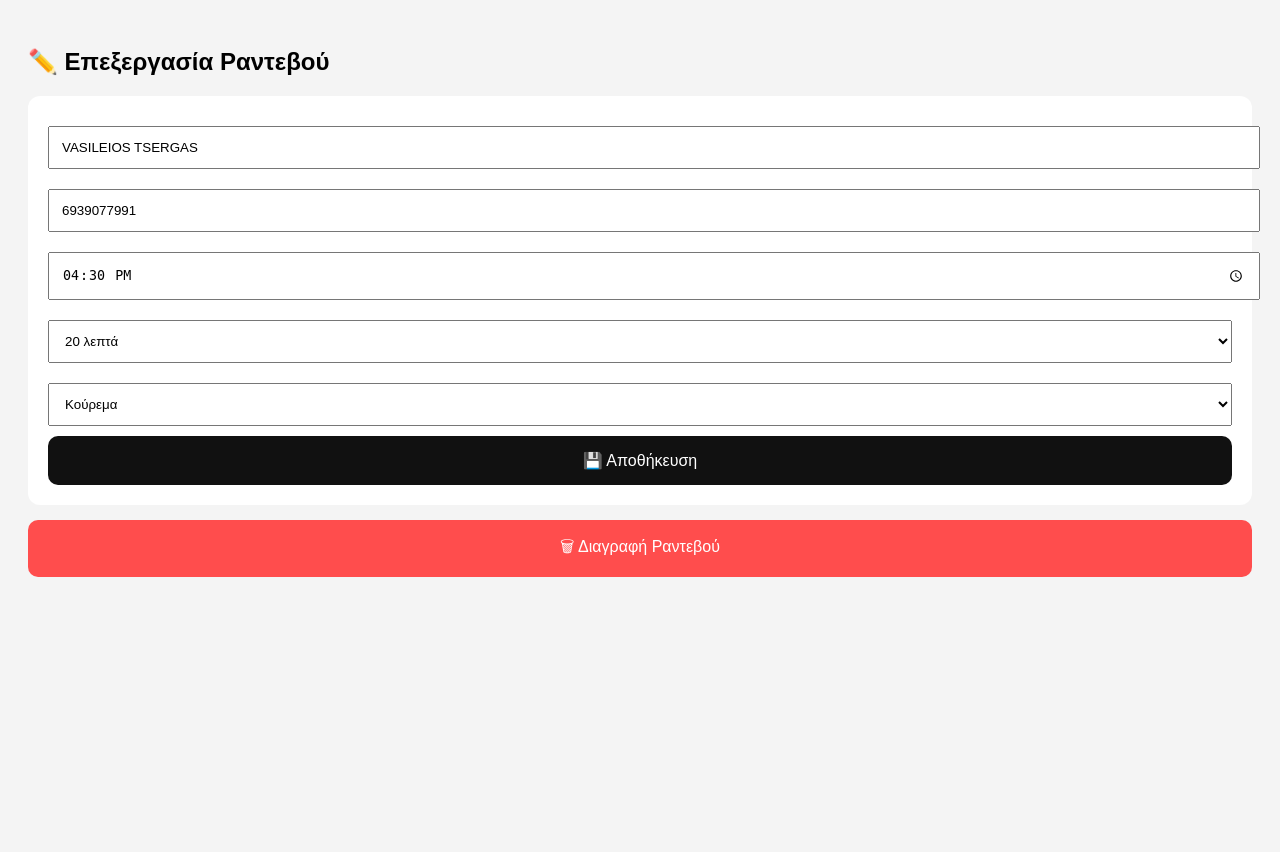
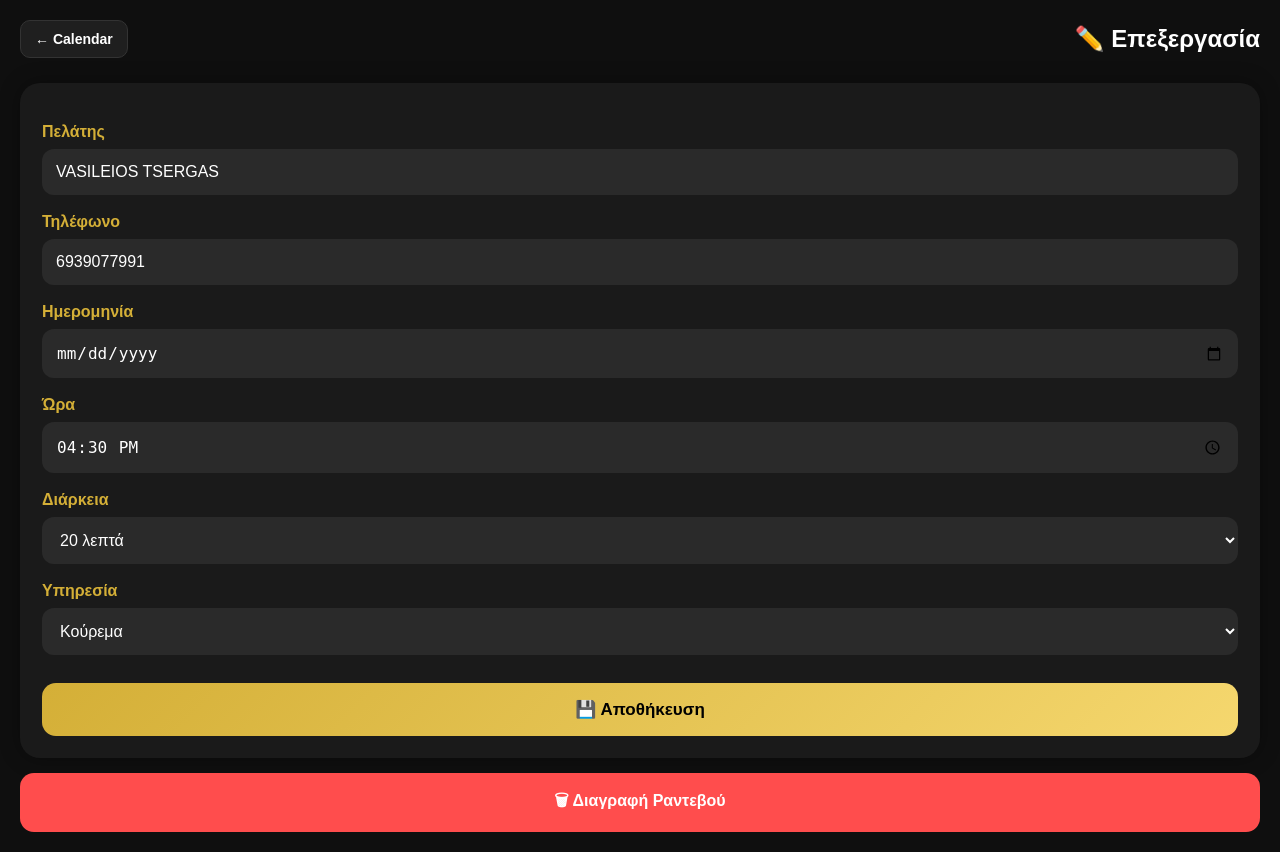
Before and after one commit to drboxer/barber-app, a Flask app: page /edit/2 in a window 1280 px wide. Before the commit the page ends 577 px from the top, so only its background shows below. Run offline with Flask 3, Linux system fonts and the light colour scheme; data comes from the database, SQL or seed files in the repository; both versions use the stored data as it was after the commit.

Commit message:
calendar upgrade

```diff
--- a/app.py
+++ b/app.py
@@ -1,8 +1,15 @@
 from flask import Flask, render_template, request, redirect
 import sqlite3
 from flask import jsonify
+from datetime import date
 
 app = Flask(__name__)
+
+def to_minutes(time_str):
+
+    h, m = map(int, time_str.split(":"))
+
+    return h * 60 + m
 
 # ---------------- DB ----------------
 def init_db():
@@ -28,129 +35,175 @@ init_db()
 # ---------------- HOME ----------------
 @app.route("/")
 def index():
+
+    today = date.today().isoformat()
+
+    conn = sqlite3.connect("barber.db")
+
+    c = conn.cursor()
+
+    c.execute("""
+        SELECT *
+        FROM appointments
+        WHERE date=?
+        ORDER BY start_time
+    """, (today,))
+
+    appointments = c.fetchall()
+
+    conn.close()
+
+    estimated = len(appointments) * 15
+
+    return render_template(
+        "index.html",
+        appointments=appointments,
+        estimated=estimated
+    )
+
+# ---------------- ADD ----------------
+@app.route("/add", methods=["GET", "POST"])
+def add():
+
+    conn = sqlite3.connect("barber.db")
+    c = conn.cursor()
+
+    if request.method == "POST":
+
+        name = request.form["name"]
+        phone = request.form["phone"]
+
+        date = request.form["date"]
+
+        start_time = request.form["start_time"]
+
+        duration = int(request.form["duration"])
+
+        service = request.form["service"]
+
+        # conflict check
+        c.execute("""
+                    SELECT start_time, duration
+                    FROM appointments
+                    WHERE date=?
+                """, (date,))
+
+        existing = c.fetchall()
+
+        new_start = to_minutes(start_time)
+        new_end = new_start + duration
+
+        for appt in existing:
+
+            existing_start = to_minutes(appt[0])
+            existing_end = existing_start + appt[1]
+
+            overlap = (
+                    new_start < existing_end and
+                    new_end > existing_start
+            )
+
+            if overlap:
+                conn.close()
+
+                return render_template(
+                    "conflict.html",
+                    start_time=start_time,
+                    date=date
+                )
+        c.execute("""
+                    INSERT INTO appointments
+                    (name, phone, date, start_time, duration, service)
+                    VALUES (?, ?, ?, ?, ?, ?)
+                """, (
+            name,
+            phone,
+            date,
+            start_time,
+            duration,
+            service
+        ))
+
+        conn.commit()
+        conn.close()
+
+        return redirect("/calendar")
+
+    conn.close()
+    selected_time = request.args.get("time", "")
+
+    return render_template(
+        "add.html",
+        selected_time=selected_time
+    )
+
+
+@app.route("/calendar")
+def calendar():
+
     conn = sqlite3.connect("barber.db")
     c = conn.cursor()
 
     c.execute("""
-        SELECT id, name, phone, start_time, duration, service
+        SELECT id, name, phone, date, start_time, duration, service
         FROM appointments
         ORDER BY start_time
     """)
 
     appointments = c.fetchall()
+
     conn.close()
 
-    return render_template("index.html", appointments=appointments)
 
+    def add_minutes(time_str, duration):
 
-# ---------------- ADD ----------------
-@app.route("/add", methods=["GET", "POST"])
-def add():
-    if request.method == "POST":
-        name = request.form["name"]
-        phone = request.form["phone"]
-        start_time = request.form["start_time"]
-        duration = int(request.form["duration"])
-        service = request.form["service"]
+        h, m = map(int, time_str.split(":"))
 
-        conn = sqlite3.connect("barber.db")
-        c = conn.cursor()
+        total = h * 60 + m + duration
 
-        # ⛔ conflict check (overlap)
-        c.execute("SELECT start_time, duration FROM appointments")
-        existing = c.fetchall()
+        return f"{total // 60:02d}:{total % 60:02d}"
 
-        def to_minutes(t):
-            h, m = map(int, t.split(":"))
-            return h * 60 + m
-
-        new_start = to_minutes(start_time)
-        new_end = new_start + duration
-
-        for s, d in existing:
-            ex_start = to_minutes(s)
-            ex_end = ex_start + d
-
-            if not (new_end <= ex_start or new_start >= ex_end):
-                conn.close()
-                return "❌ Αυτή η ώρα είναι κλεισμένη"
-
-        c.execute("""
-            INSERT INTO appointments (name, phone, start_time, duration, service)
-            VALUES (?, ?, ?, ?, ?)
-        """, (name, phone, start_time, duration, service))
-
-        conn.commit()
-        conn.close()
-
-        return redirect("/")
-
-    selected_time = request.args.get("time", "")
-    return render_template("add.html", selected_time=selected_time)
-
-@app.route("/calendar")
-def calendar():
-    conn = sqlite3.connect("barber.db")
-    c = conn.cursor()
-
-    c.execute("""
-        SELECT id, name, start_time, duration, service
-        FROM appointments
-    """)
-
-    appointments = c.fetchall()
-    conn.close()
 
     events = []
 
     for a in appointments:
-        def add_minutes(time_str, duration):
 
-            h, m = map(int, time_str.split(":"))
+        end_time = add_minutes(a[4], a[5])
 
-            total = h * 60 + m + duration
+        color = "#3788d8"
 
-            return f"{total // 60:02d}:{total % 60:02d}"
+        if a[6] == "Fade":
+            color = "#ff4d4d"
 
-        events = []
+        elif a[6] == "Ξύρισμα":
+            color = "#222222"
 
-        for a in appointments:
-            end_time = add_minutes(a[2], a[3])
+        elif a[6] == "Παιδικό":
+            color = "#4CAF50"
 
-            def add_minutes(time_str, duration):
+        start_datetime = f"{a[3]}T{a[4]}"
+        end_datetime = f"{a[3]}T{end_time}"
 
-                h, m = map(int, time_str.split(":"))
+        events.append({
 
-                total = h * 60 + m + duration
+            "id": a[0],
 
-                return f"{total // 60:02d}:{total % 60:02d}"
+            "title": f"{a[1]} - {a[6]}",
 
-            events = []
+            "start": start_datetime,
 
-            for a in appointments:
-                end_time = add_minutes(a[2], a[3])
+            "end": end_datetime,
 
-                color = "#3788d8"
+            "backgroundColor": color,
 
-                if a[4] == "Fade":
-                    color = "#ff4d4d"
+            "borderColor": color
 
-                elif a[4] == "Ξύρισμα":
-                    color = "#222222"
+        })
 
-                elif a[4] == "Παιδικό":
-                    color = "#4CAF50"
-
-                events.append({
-                    "id": a[0],
-                    "title": f"{a[1]} - {a[4]}",
-                    "start": f"2026-05-15T{a[2]}",
-                    "end": f"2026-05-15T{end_time}",
-                    "backgroundColor": color,
-                    "borderColor": color
-                })
-
-    return render_template("calendar.html", events=events)
+    return render_template(
+        "calendar.html",
+        events=events
+    )
 
 @app.route("/edit/<int:id>", methods=["GET", "POST"])
 def edit(id):
@@ -168,9 +221,9 @@ def edit(id):
 
         c.execute("""
             UPDATE appointments
-            SET name=?, phone=?, start_time=?, duration=?, service=?
+            SET name=?, phone=?, date=?, start_time=?, duration=?, service=?
             WHERE id=?
-        """, (name, phone, start_time, duration, service, id))
+        """, (name, phone, date, start_time, duration, service, id))
 
         conn.commit()
         conn.close()
--- a/templates/calendar.html
+++ b/templates/calendar.html
@@ -95,7 +95,7 @@ body{
 
 <h2>📅 Barber Calendar</h2>
 
-</div><h2>📅 Barber Calendar</h2>
+</div>
 
 <div id="calendar"></div>
 
@@ -110,6 +110,7 @@ document.addEventListener('DOMContentLoaded', function() {
     locale: 'el',
 
     initialView: 'timeGridDay',
+    timeZone: 'local',
 
     slotMinTime: "07:00:00",
     slotMaxTime: "22:00:00",
--- a/templates/edit.html
+++ b/templates/edit.html
@@ -1,51 +1,105 @@
 <!DOCTYPE html>
-<html>
+<html lang="el">
+
 <head>
 
+<meta charset="UTF-8">
 <meta name="viewport" content="width=device-width, initial-scale=1.0">
+
+<title>Επεξεργασία Ραντεβού</title>
 
 <style>
 
 body{
-    font-family: Arial;
-    background:#f4f4f4;
+    margin:0;
+    font-family:Arial;
+    background:#0f0f0f;
+    color:white;
     padding:20px;
 }
 
-form{
-    background:white;
-    padding:20px;
-    border-radius:12px;
+.topbar{
+    display:flex;
+    justify-content:space-between;
+    align-items:center;
+    margin-bottom:25px;
 }
 
-input, select{
+.back-btn{
+    background:#1f1f1f;
+    color:white;
+    padding:10px 14px;
+    border-radius:10px;
+    text-decoration:none;
+    border:1px solid #333;
+    font-size:14px;
+    font-weight:bold;
+}
+
+h2{
+    margin:0;
+}
+
+form{
+    background:#1a1a1a;
+    padding:22px;
+    border-radius:20px;
+    box-shadow:0 0 20px rgba(0,0,0,0.35);
+}
+
+label{
+    display:block;
+    margin-top:18px;
+    margin-bottom:8px;
+    color:#d4af37;
+    font-weight:bold;
+}
+
+input,
+select{
     width:100%;
-    padding:12px;
-    margin:10px 0;
+    padding:14px;
+    border:none;
+    border-radius:12px;
+    background:#2a2a2a;
+    color:white;
+    font-size:16px;
+    box-sizing:border-box;
+}
+
+input:focus,
+select:focus{
+    outline:none;
+    border:2px solid #d4af37;
 }
 
 button{
     width:100%;
-    padding:15px;
+    margin-top:28px;
+    padding:16px;
     border:none;
-    border-radius:10px;
-    color:white;
-    font-size:16px;
+    border-radius:14px;
+    font-size:17px;
+    font-weight:bold;
 }
 
-.save{
-    background:#111;
+.save-btn{
+    background:linear-gradient(135deg,#d4af37,#f5d76e);
+    color:black;
 }
 
-.delete{
+.delete-btn{
+    display:block;
+    width:100%;
+    margin-top:15px;
+    padding:16px;
+    border-radius:14px;
     background:#ff4d4d;
+    color:white;
     text-align:center;
-    display:block;
-    padding:15px;
-    border-radius:10px;
     text-decoration:none;
-    color:white;
-    margin-top:15px;
+    font-weight:bold;
+    box-sizing:border-box;
 }
 
 </style>
@@ -54,44 +108,99 @@ button{
 
 <body>
 
-<h2>✏️ Επεξεργασία Ραντεβού</h2>
+<div class="topbar">
+
+<a href="/calendar" class="back-btn">
+← Calendar
+</a>
+
+<h2>✏️ Επεξεργασία</h2>
+
+</div>
 
 <form method="POST">
 
+<label>Πελάτης</label>
 <input name="name" value="{{ appointment[1] }}" required>
 
+<label>Τηλέφωνο</label>
 <input name="phone" value="{{ appointment[2] }}" required>
+<label>Ημερομηνία</label>
 
-<input type="time" name="start_time" value="{{ appointment[3] }}" required>
+<input
+type="date"
+name="date"
+value="{{ appointment[3] }}"
+required>
+<label>Ώρα</label>
+<input type="time"
+name="start_time"
+value="{{ appointment[3] }}"
+required>
+
+<label>Διάρκεια</label>
 
 <select name="duration">
 
-<option value="20" {% if appointment[4] == 20 %}selected{% endif %}>20 λεπτά</option>
+<option value="20"
+{% if appointment[4] == 20 %}selected{% endif %}>
+20 λεπτά
+</option>
 
-<option value="30" {% if appointment[4] == 30 %}selected{% endif %}>30 λεπτά</option>
+<option value="30"
+{% if appointment[4] == 30 %}selected{% endif %}>
+30 λεπτά
+</option>
 
-<option value="45" {% if appointment[4] == 45 %}selected{% endif %}>45 λεπτά</option>
+<option value="45"
+{% if appointment[4] == 45 %}selected{% endif %}>
+45 λεπτά
+</option>
+
+<option value="60"
+{% if appointment[4] == 60 %}selected{% endif %}>
+60 λεπτά
+</option>
 
 </select>
 
+<label>Υπηρεσία</label>
+
 <select name="service">
 
-<option {% if appointment[5] == "Κούρεμα" %}selected{% endif %}>Κούρεμα</option>
+<option
+{% if appointment[5] == "Κούρεμα" %}selected{% endif %}>
+Κούρεμα
+</option>
 
-<option {% if appointment[5] == "Fade" %}selected{% endif %}>Fade</option>
+<option
+{% if appointment[5] == "Fade" %}selected{% endif %}>
+Fade
+</option>
 
-<option {% if appointment[5] == "Ξύρισμα" %}selected{% endif %}>Ξύρισμα</option>
+<option
+{% if appointment[5] == "Ξύρισμα" %}selected{% endif %}>
+Ξύρισμα
+</option>
 
-<option {% if appointment[5] == "Παιδικό" %}selected{% endif %}>Παιδικό</option>
+<option
+{% if appointment[5] == "Παιδικό" %}selected{% endif %}>
+Παιδικό
+</option>
 
 </select>
 
-<button class="save" type="submit">💾 Αποθήκευση</button>
+<button class="save-btn" type="submit">
+💾 Αποθήκευση
+</button>
 
 </form>
 
-<a class="delete" href="/delete/{{ appointment[0] }}">
+<a class="delete-btn"
+href="/delete/{{ appointment[0] }}">
+
 🗑 Διαγραφή Ραντεβού
+
 </a>
 
 </body>
```
Also changed, not shown: init_db.py (added, +30 -0 lines), templates/add.html (+105 -24 lines), templates/conflict.html (added, +59 -0 lines), templates/index.html (+55 -19 lines), barber.db.
